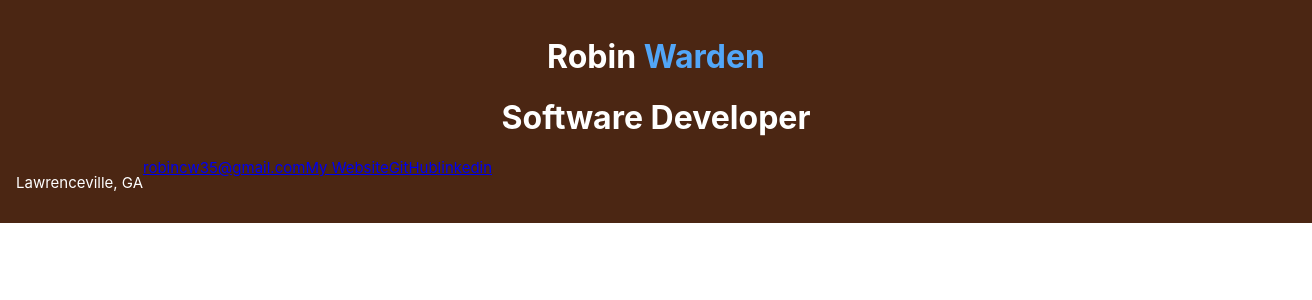
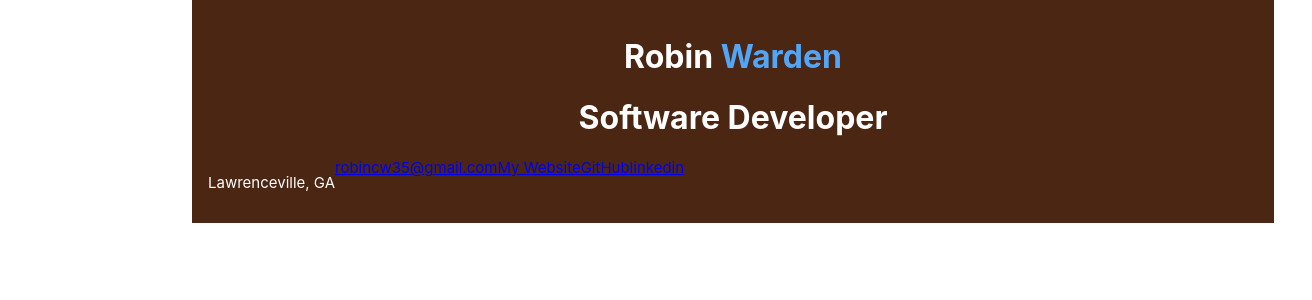
Before and after one commit to Code4Blessings/Coding-Resume, a React (Create React App) app: page / in a window 1280 px wide. Shown: the top 300 px of the page, 1312 px wide, since content can reach past the window. Built offline with nearby package versions, Linux system fonts and the light colour scheme.

Commit message:
Added experience, skills, and project components

```diff
--- a/src/App.css
+++ b/src/App.css
@@ -1,5 +1,7 @@
 .App {
   text-align: center;
+  max-width: 1050px;
+  margin-left: 15%;
 }
 
 .head-container {
```
Also changed, not shown: src/components/Experience.js (added, +11 -0 lines), src/components/Projects.js (added, +11 -0 lines), src/components/Skills.js (added, +11 -0 lines).
